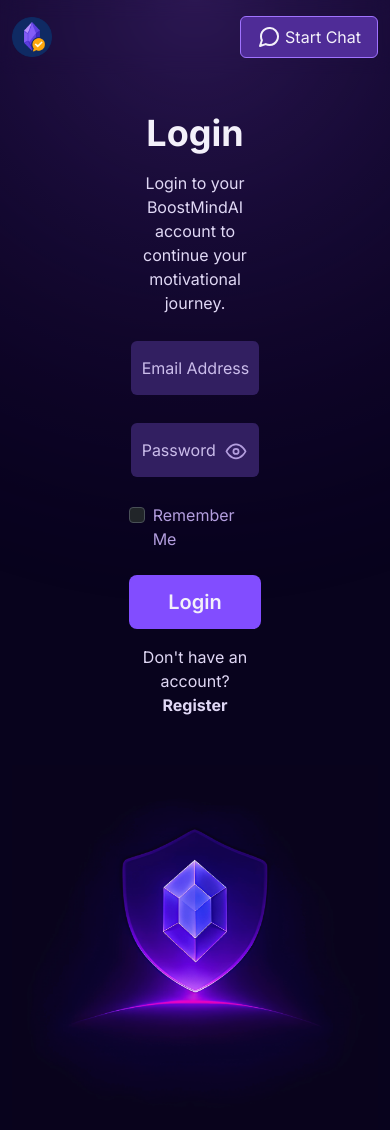
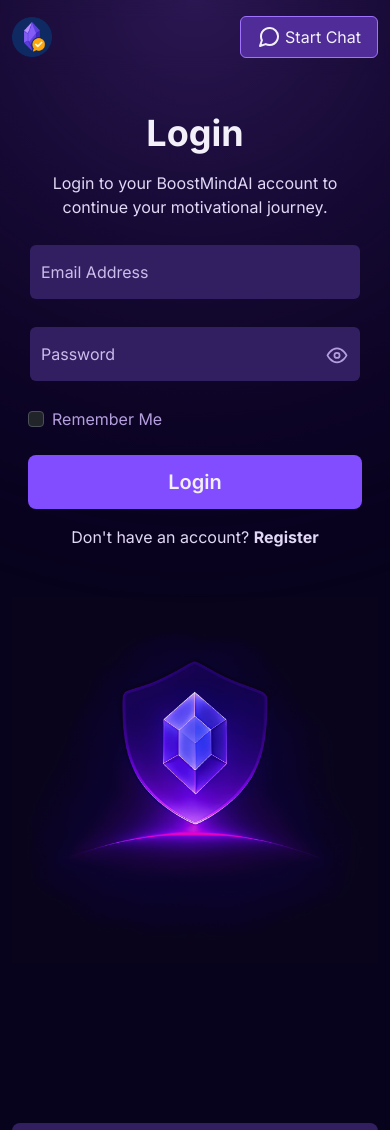
Before and after one commit to mustafacangoktas/boostmindai-web, a PHP site: page /login in a window 390 px wide. Shown: the top 1130 px of the page. Run offline with PHP 8.4, Linux system fonts and the light colour scheme; some libraries are stand-ins or nearby versions.

Commit message:
Prepare repo for public release

```diff
--- a/assets/css/auth/index.css
+++ b/assets/css/auth/index.css
@@ -97,7 +97,7 @@
 
     .auth-card {
         width: 100%;
-        max-width: 100%;
+        max-width: 100% !important;
         padding: 1rem;
     }
 }
--- a/assets/css/global.css
+++ b/assets/css/global.css
@@ -141,7 +141,7 @@
     width: 100%;
     height: 100vh;
     content: " ";
-    position: fixed;
+    position: absolute;
     z-index: -2;
     background: radial-gradient(circle at 50% 0, rgba(150, 84, 244, 0.25) 0, rgba(41, 0, 100, 0.25) 70%);
     mask: radial-gradient(circle at 50% 0, black 0, transparent 70%);
```
Also changed, not shown: README.md.
